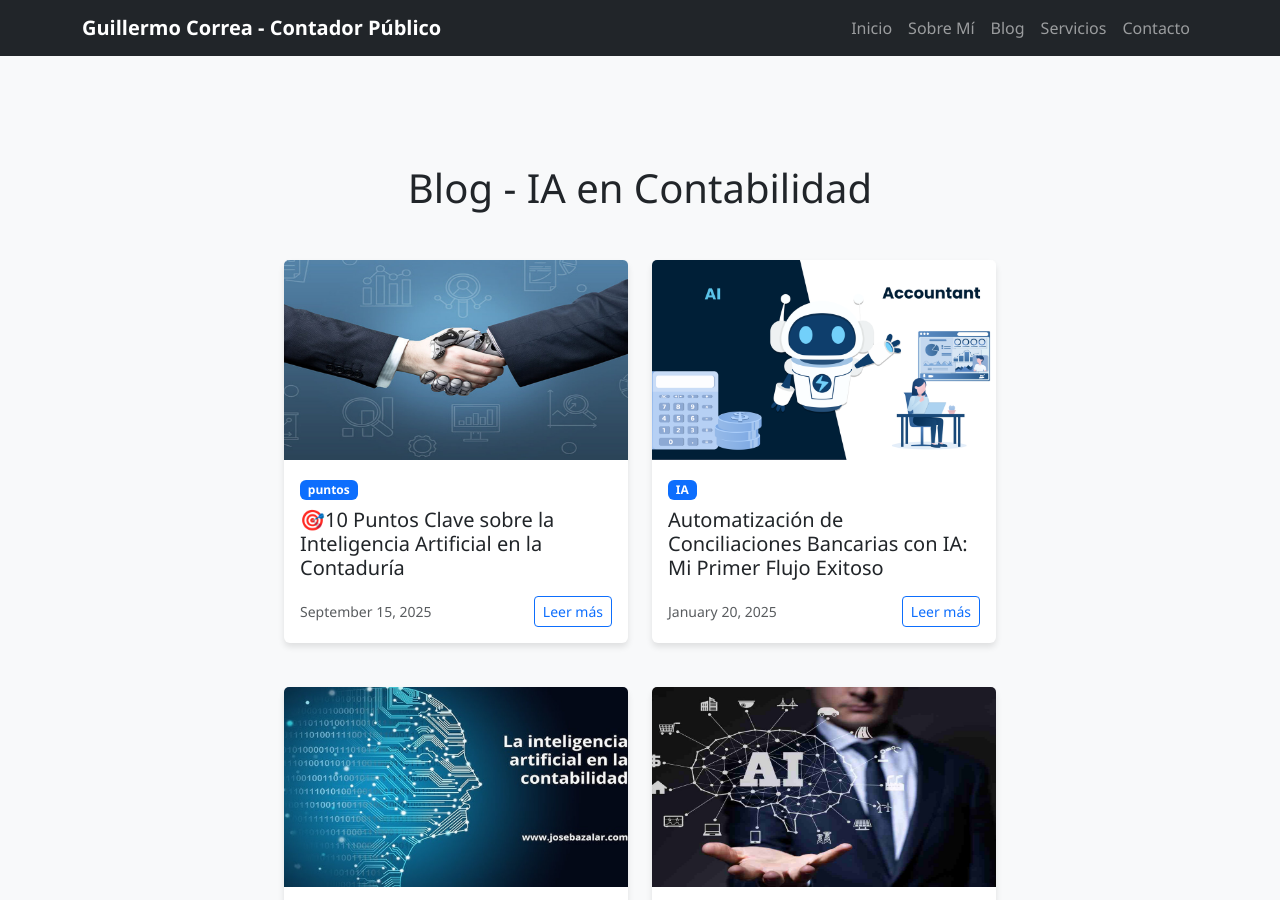
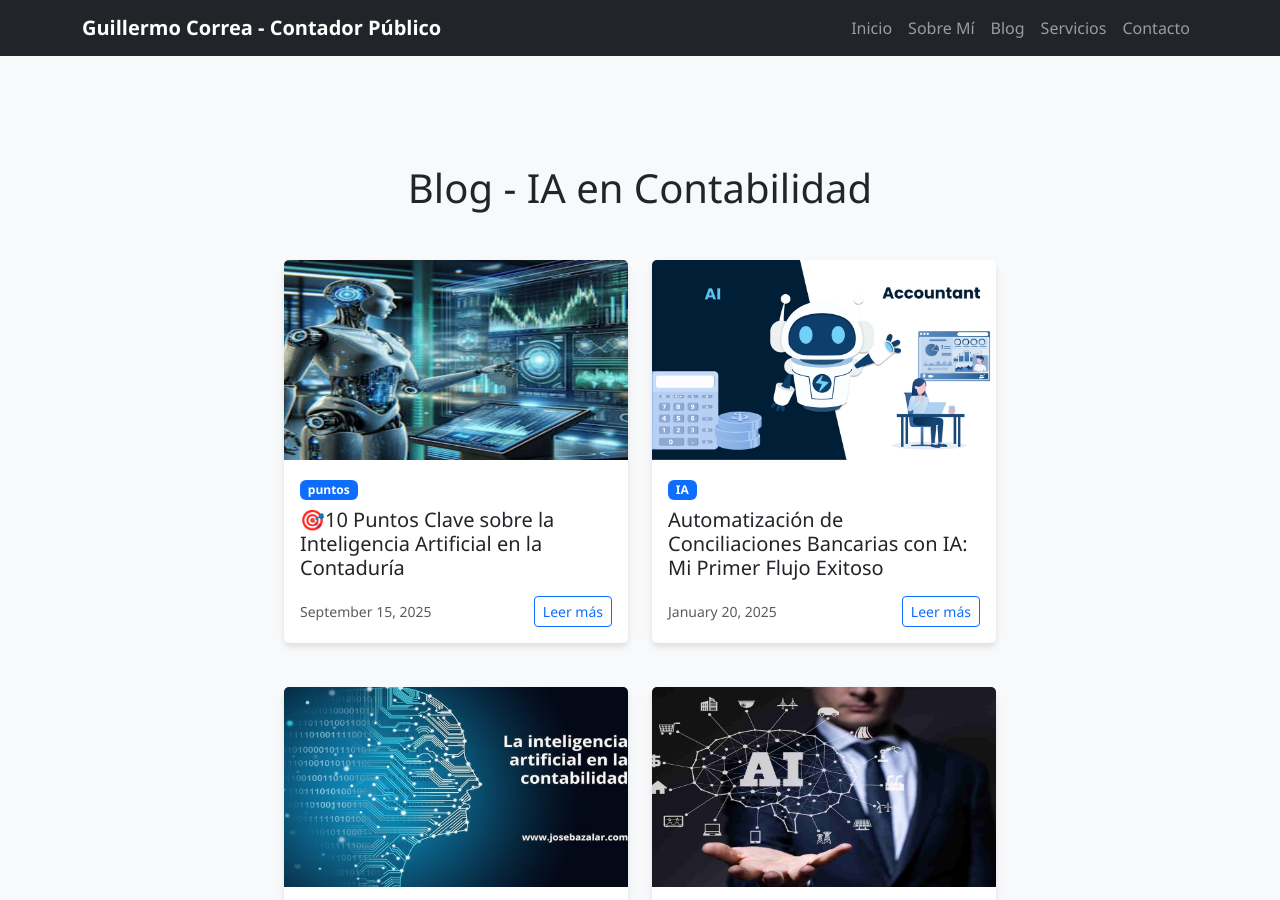
Before and after one commit to susu52/sitio-ia-contabilidad, a Jekyll site: the page built from blog.md, in a window 1280 px wide and 900 px high. Built offline with Jekyll 4.4.1, drawn with Linux system fonts in a browser that asks for light colours.

Commit message:
Update blog.md

```diff
--- a/blog.md
+++ b/blog.md
@@ -12,7 +12,7 @@ permalink: /blog/
             {% for post in site.posts %}
             <div class="col-md-6 mb-4">
                 <div class="card">
-                    <img src="{{ post.image | default: '/assets/images/ai_accounting_2.jpg'}}" class="card-img-top" alt="{{ post.title }}">
+                    <img src="{{ post.image | default: '/assets/images/ai_accounting_5.jpg'}}" class="card-img-top" alt="{{ post.title }}">
                     <div class="card-body">
                         <span class="badge bg-primary mb-2">{{ post.categories[0] }}</span>
                         <h5 class="card-title">{{ post.title }}</h5>
```
